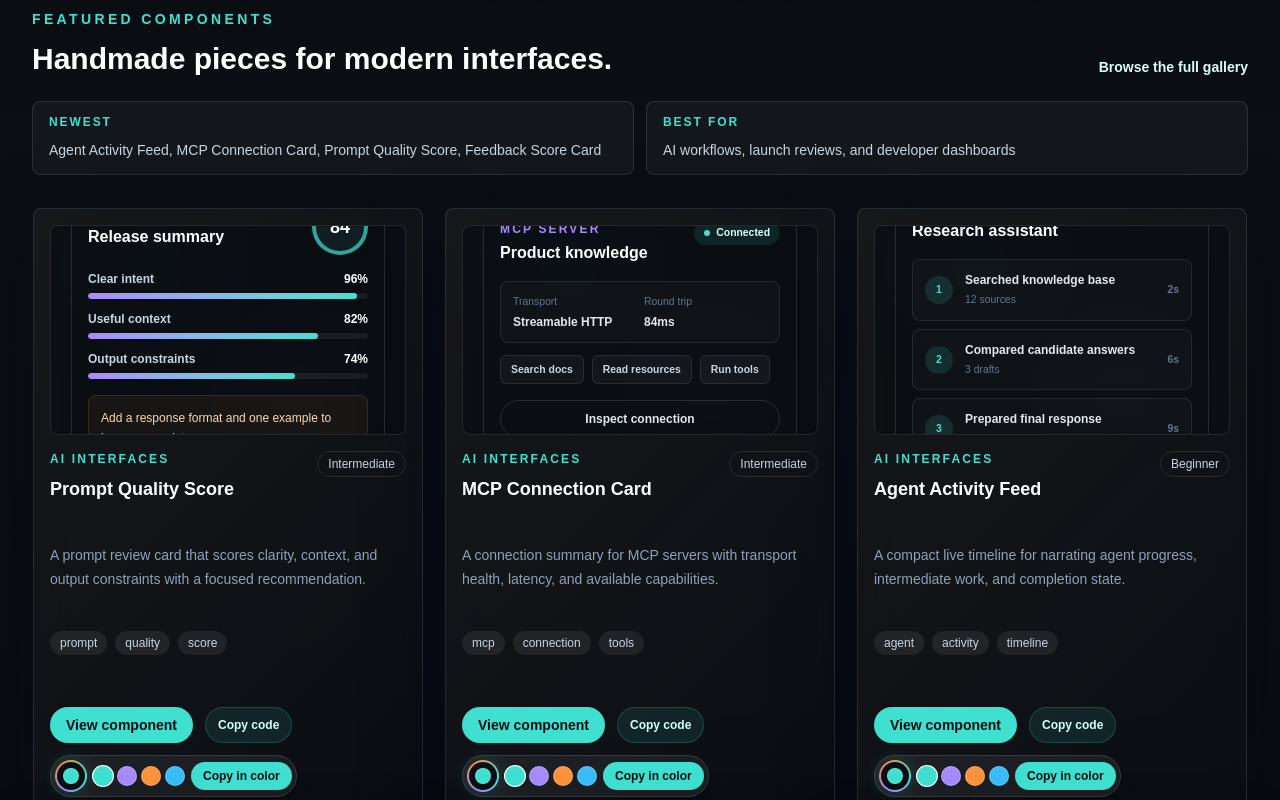
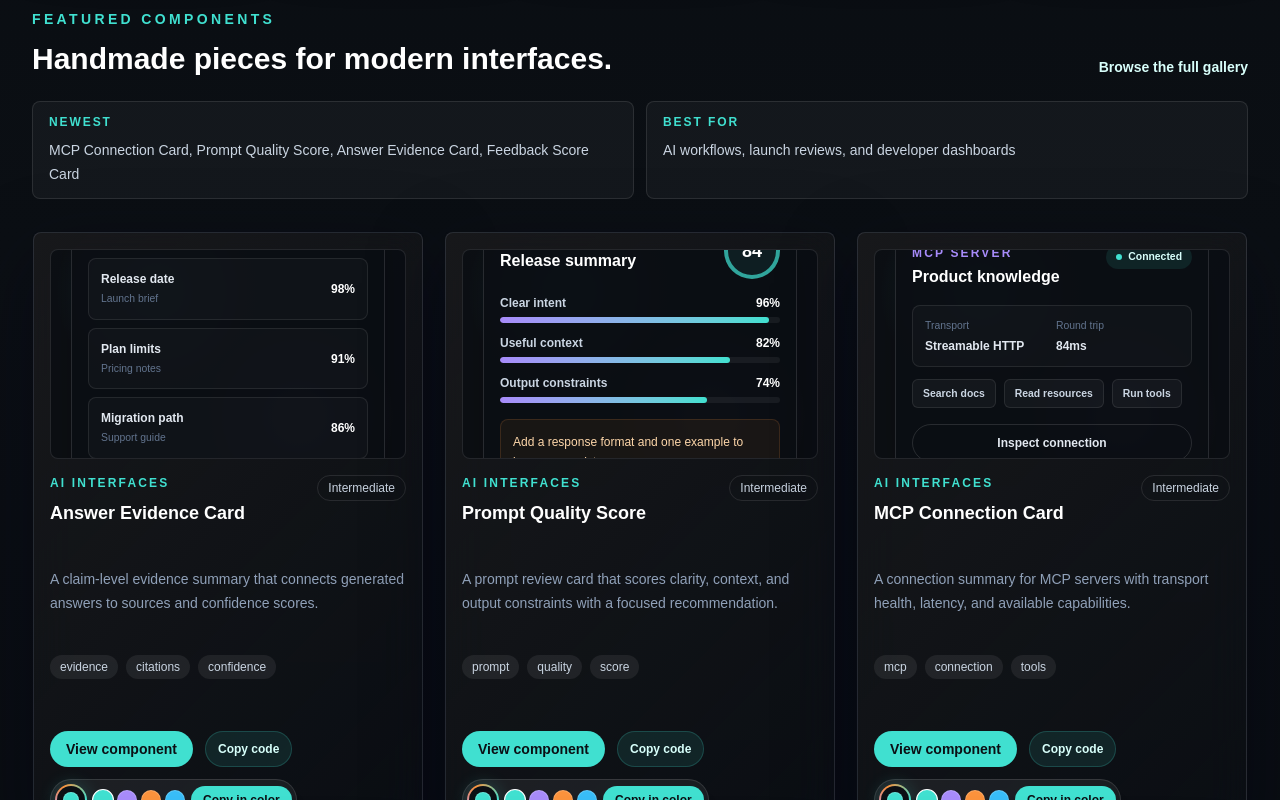
Before and after one commit to edujbarrios/edujbarrios-ui, a Next.js app: page / in a window 1280 px wide. Shown: the part 1300-2100 px from the top of the page. Built offline with nearby package versions, Linux system fonts and the light colour scheme.

Commit message:
add answer evidence card

```diff
--- a/components/component-preview.tsx
+++ b/components/component-preview.tsx
@@ -11,6 +11,7 @@ import { AiSessionReplay } from "@/components/ui/ai-session-replay";
 import { AdversarialPromptLab } from "@/components/ui/adversarial-prompt-lab";
 import { ApiKeyField } from "@/components/ui/api-key-field";
 import { ApprovalActionPanel } from "@/components/ui/approval-action-panel";
+import { AnswerEvidenceCard } from "@/components/ui/answer-evidence-card";
 import { AvatarStack } from "@/components/ui/avatar-stack";
 import { BatchPromptMatrix } from "@/components/ui/batch-prompt-matrix";
 import { BudgetCircuitBreaker } from "@/components/ui/budget-circuit-breaker";
@@ -125,6 +126,7 @@ import { RetrievalQueryPlanner } from "@/components/ui/retrieval-query-planner";
 import { RateLimitGauge } from "@/components/ui/rate-limit-gauge";
 
 const previews: Record<ComponentSlug, ComponentType> = {
+  "answer-evidence-card": AnswerEvidenceCard,
   "prompt-quality-score": PromptQualityScore,
   "mcp-connection-card": McpConnectionCard,
   "agent-activity-feed": AgentActivityFeed,
--- /dev/null
+++ b/components/ui/answer-evidence-card.tsx
@@ -0,0 +1,25 @@
+const evidence = [
+  { source: "Launch brief", claim: "Release date", confidence: 98 },
+  { source: "Pricing notes", claim: "Plan limits", confidence: 91 },
+  { source: "Support guide", claim: "Migration path", confidence: 86 },
+];
+
+export function AnswerEvidenceCard() {
+  return (
+    <section className="w-full max-w-md rounded-xl border border-white/12 bg-[#0b0f14]/92 p-4 shadow-2xl">
+      <header className="flex items-start justify-between gap-4">
+        <div><p className="text-xs font-semibold uppercase tracking-[0.18em] text-[#40E0D0]">Answer evidence</p><h3 className="mt-1 text-base font-bold text-white">3 claims supported</h3></div>
+        <span className="rounded-full bg-[#40E0D0]/10 px-2.5 py-1 text-[0.65rem] font-bold text-[#d8fffb]">Verified</span>
+      </header>
+      <ul className="mt-4 space-y-2">
+        {evidence.map((item) => (
+          <li key={item.claim} className="grid grid-cols-[1fr_auto] gap-3 rounded-lg border border-white/9 bg-white/[0.025] p-3">
+            <div><p className="text-xs font-semibold text-slate-200">{item.claim}</p><p className="mt-1 text-[0.65rem] text-slate-500">{item.source}</p></div>
+            <span className="self-center text-xs font-black text-white" aria-label={`${item.confidence}% confidence`}>{item.confidence}%</span>
+          </li>
+        ))}
+      </ul>
+      <button type="button" className="mt-3 w-full rounded-full border border-white/12 px-4 py-2.5 text-xs font-bold text-slate-200">Review citations</button>
+    </section>
+  );
+}
--- a/data/component-code.ts
+++ b/data/component-code.ts
@@ -1443,6 +1443,19 @@ export function PromptQualityScore() {
     </section>
   );
 }`,
+  "answer-evidence-card": `const evidence = [
+  { source: "Launch brief", claim: "Release date", confidence: 98 },
+  { source: "Pricing notes", claim: "Plan limits", confidence: 91 },
+  { source: "Support guide", claim: "Migration path", confidence: 86 },
+];
+
+export function AnswerEvidenceCard() {
+  return <section className="w-full max-w-md rounded-xl border border-white/12 bg-[#0b0f14]/92 p-4 shadow-2xl">
+    <header className="flex items-start justify-between gap-4"><div><p className="text-xs font-semibold uppercase tracking-[0.18em] text-[#40E0D0]">Answer evidence</p><h3 className="mt-1 text-base font-bold text-white">3 claims supported</h3></div><span className="rounded-full bg-[#40E0D0]/10 px-2.5 py-1 text-[0.65rem] font-bold text-[#d8fffb]">Verified</span></header>
+    <ul className="mt-4 space-y-2">{evidence.map((item) => <li key={item.claim} className="grid grid-cols-[1fr_auto] gap-3 rounded-lg border border-white/9 bg-white/[0.025] p-3"><div><p className="text-xs font-semibold text-slate-200">{item.claim}</p><p className="mt-1 text-[0.65rem] text-slate-500">{item.source}</p></div><span className="self-center text-xs font-black text-white" aria-label={item.confidence + "% confidence"}>{item.confidence}%</span></li>)}</ul>
+    <button type="button" className="mt-3 w-full rounded-full border border-white/12 px-4 py-2.5 text-xs font-bold text-slate-200">Review citations</button>
+  </section>;
+}`,
   "feedback-score-card": `const ratings = [
   { label: "Useful", value: "94%" },
   { label: "Clear", value: "89%" },
--- a/lib/components.ts
+++ b/lib/components.ts
@@ -1086,6 +1086,18 @@ export const components: ComponentItem[] = [
     featured: true,
   },
   {
+    slug: "answer-evidence-card",
+    name: "Answer Evidence Card",
+    description: "A claim-level evidence summary that connects generated answers to sources and confidence scores.",
+    category: "AI Interfaces",
+    tags: ["evidence", "citations", "confidence"],
+    difficulty: "Intermediate",
+    code: componentCode["answer-evidence-card"],
+    usage: `<AnswerEvidenceCard />`,
+    accessibility: "Every claim exposes its source and confidence as readable text.",
+    featured: true,
+  },
+  {
     slug: "feedback-score-card",
     name: "Feedback Score Card",
     description: "A reviewer feedback summary for beta launches, QA passes, and design reviews.",
```
